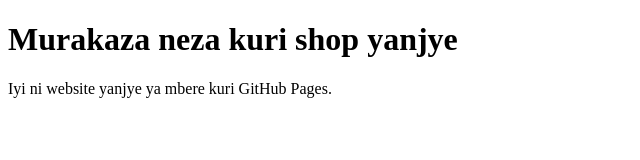
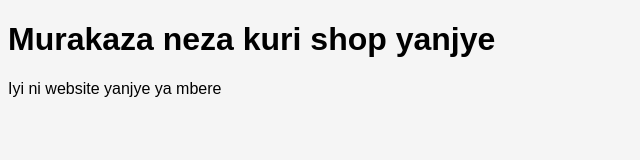
Before and after one commit to kevinjimmy249-ship-it/kevinjimmy249.github.io, a plain HTML site: page index.html in a window 1280 px wide. Shown: the whole page, without its empty margins (0-640 px from the left). Drawn offline with Linux system fonts and the light colour scheme.

Commit message:
Update index.html content and add stylesheet link

```diff
--- a/index.html
+++ b/index.html
@@ -3,9 +3,12 @@
 <head>
   <meta charset="UTF-8">
   <title>My Small Shop</title>
+  <link rel="stylesheet" href="assets/style.css">
 </head>
+
 <body>
   <h1>Murakaza neza kuri shop yanjye</h1>
-  <p>Iyi ni website yanjye ya mbere kuri GitHub Pages.</p>
+  <p>Iyi ni website yanjye ya mbere</p>
 </body>
+
 </html>
```
